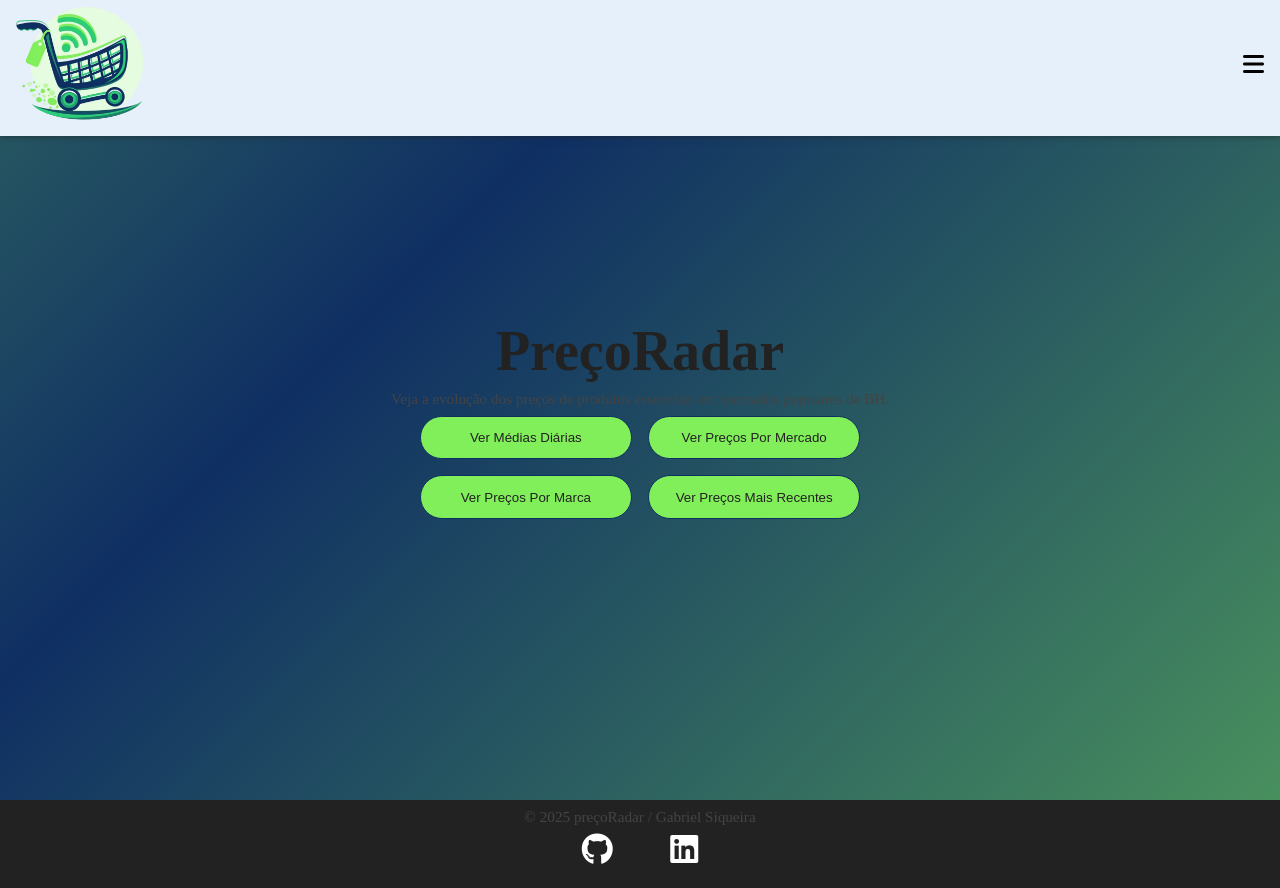
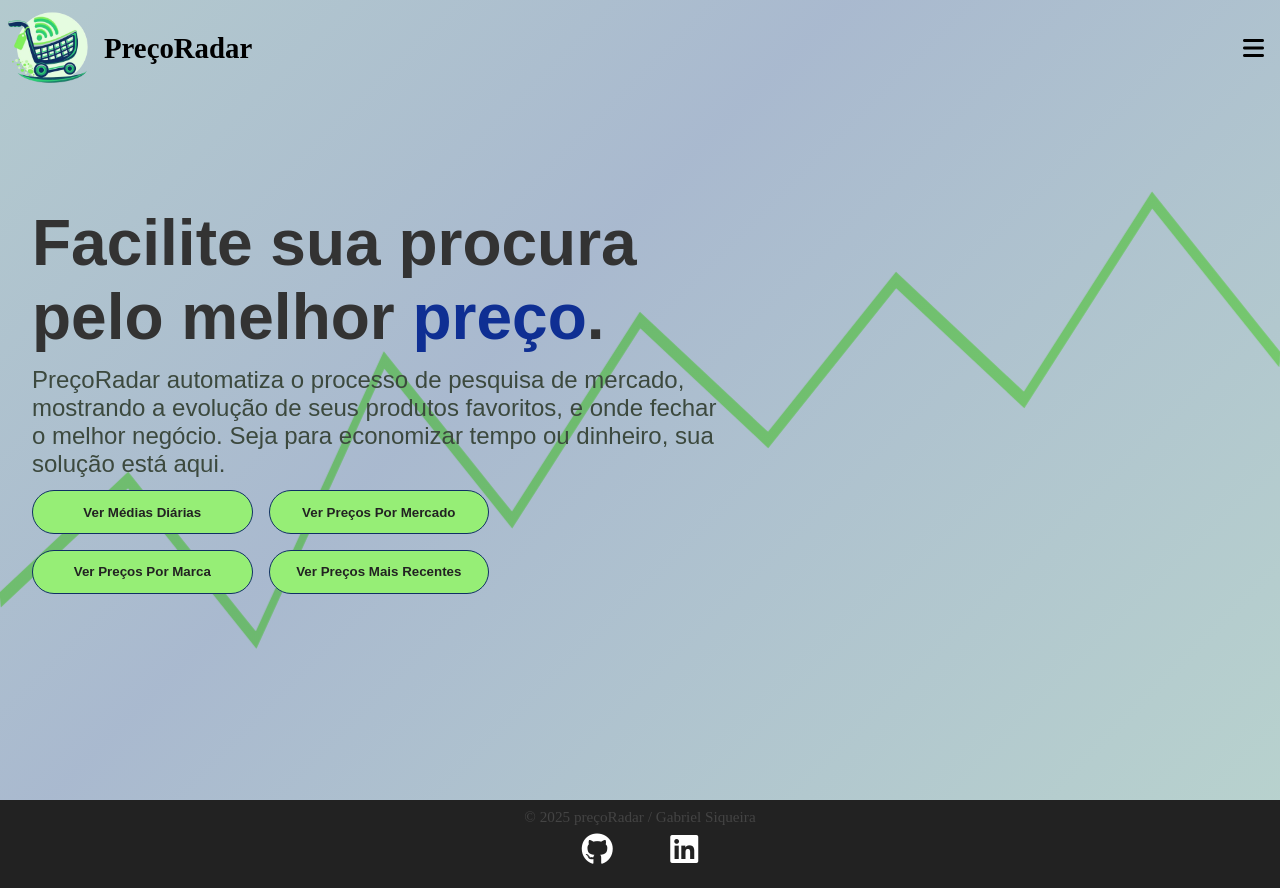
Before and after one commit to ToastedGMS/price-tracker, a React (Vite) app: page / in a window 1280 px wide. Built offline with nearby package versions, Linux system fonts and the light colour scheme; no server answers.

Commit message:
update landing page styling

```diff
--- a/src/pages/Home.jsx
+++ b/src/pages/Home.jsx
@@ -4,11 +4,25 @@ import styles from './stylesheets/Home.module.css';
 
 const Home = () => {
 	return (
+		<div className={styles.heroWrapper}>
+			<div className={styles.heroBackground}>
+				<svg viewBox="0 0 1000 200" preserveAspectRatio="none">
+					<path
+						d="M0,150 L100,120 L200,160 L300,90 L400,130 L500,80 L600,110 L700,70 L800,100 L900,50 L1000,90"
+						className={styles.graphLine}
+					/>
+				</svg>
+			</div>
+
 			<div className={styles.hero}>
-			<h1>PreçoRadar</h1>
+				<h2>
+					Facilite sua procura pelo melhor{' '}
+					<span style={{ color: '#0f2f93' }}>preço</span>.
+				</h2>
 				<p>
-				Veja a evolução dos preços de produtos essenciais em mercados populares
-				de BH.
+					PreçoRadar automatiza o processo de pesquisa de mercado, mostrando a
+					evolução de seus produtos favoritos, e onde fechar o melhor negócio.
+					Seja para economizar tempo ou dinheiro, sua solução está aqui.
 				</p>
 				<div className={styles.btnContainer}>
 					<HomepageBtn
@@ -29,6 +43,7 @@ const Home = () => {
 					/>
 				</div>
 			</div>
+		</div>
 	);
 };
 
--- a/src/pages/Layout.jsx
+++ b/src/pages/Layout.jsx
@@ -22,6 +22,7 @@ const Layout = () => {
 					justifyContent: transparent != 'true' && 'center',
 				}}
 			>
+				<div className={styles.headerContainer}>
 					<img
 						className={styles.logo}
 						onClick={() => navigate('/')}
@@ -29,6 +30,11 @@ const Layout = () => {
 						src="/preçoRadar-LOGO.webp"
 						alt="Logotipo do site que mostra um carrinho de supermercado com um sinal sendo emitido dele."
 					/>
+					<h1 style={{ display: transparent === 'true' ? 'block' : 'none' }}>
+						PreçoRadar
+					</h1>
+				</div>
+
 				<ul>
 					<div className={styles.navbar}>
 						<i
--- a/src/pages/stylesheets/Home.module.css
+++ b/src/pages/stylesheets/Home.module.css
@@ -14,18 +14,34 @@
 	height: 100vh;
 	display: flex;
 	flex-direction: column;
-	align-items: center;
+	align-items: flex-start;
 	justify-content: center;
-	background: linear-gradient(-45deg, #81ef59, #0f2f63, #81ef59, #0f2f63);
+	text-align: left;
+	background: linear-gradient(
+		-45deg,
+		#81ef5948,
+		#0f2f6348,
+		#81ef5948,
+		#0f2f6348
+	);
 	background-size: 400% 400%;
-	animation: gradientShift 15s ease infinite;
+	animation: gradientShift 10s ease infinite;
 	padding: 0 2em;
 }
 
-.hero h1 {
-	font-size: 3.5rem;
-	color: #222222;
-	margin-bottom: 0;
+.hero h2 {
+	margin: 0;
+	font-size: 4em;
+	text-align: left;
+	font-family: Arial, Helvetica, sans-serif;
+}
+
+.hero p {
+	margin-left: 0;
+	font-size: 1.5em;
+	text-align: left;
+	font-family: Arial, Helvetica, sans-serif;
+	color: #3c493e;
 }
 
 .btnContainer {
@@ -33,3 +49,65 @@
 	grid-template-columns: 1fr 1fr;
 	gap: 1em;
 }
+
+.heroBackground {
+	position: absolute;
+	top: 0;
+	left: 0;
+	width: 100%;
+	height: 100%;
+	background: #e6f0fa;
+	overflow: hidden;
+	z-index: -1;
+}
+
+.heroBackground svg {
+	width: 100%;
+	height: 100%;
+}
+
+.graphLine {
+	fill: none;
+	stroke: #81ef59;
+	stroke-width: 3;
+	stroke-dasharray: 1500;
+	stroke-dashoffset: 1500;
+	animation: draw-line 4s ease-out forwards, pulse 4s infinite ease-in-out;
+}
+
+@keyframes draw-line {
+	to {
+		stroke-dashoffset: 0;
+	}
+}
+
+@keyframes pulse {
+	0%,
+	100% {
+		stroke-width: 3;
+		opacity: 1;
+	}
+	50% {
+		stroke-width: 4;
+		opacity: 0.8;
+	}
+}
+
+@media (max-width: 768px) {
+	.hero {
+		height: 90vh;
+		padding: 0 1em;
+	}
+
+	.hero h2 {
+		font-size: 2.5em;
+	}
+
+	.hero p {
+		font-size: 1.2em;
+	}
+
+	.btnContainer {
+		grid-template-columns: 1fr;
+	}
+}
--- a/src/pages/stylesheets/Layout.module.css
+++ b/src/pages/stylesheets/Layout.module.css
@@ -2,21 +2,30 @@ header {
 	display: flex;
 	justify-content: space-between;
 	align-items: center;
-	background-color: #e6f0fa;
+	background-color: transparent;
 	z-index: 99;
 	position: fixed;
 	width: 100%;
 	top: 0;
 	padding: 0 0 0.5em 0;
-	box-shadow: 0px 1px 6px #2222228f;
+}
+
+.headerContainer {
+	display: flex;
+	justify-content: center;
+	align-items: center;
+	gap: 1em;
+	padding: 0.5em;
 }
 
 .logo {
-	max-width: 8em;
+	max-width: 5em;
 }
 
-header > img {
-	margin-left: 1em;
+.headerContainer h1 {
+	font-size: 1.8em;
+	color: #000000;
+	font-weight: bold;
 }
 
 header > ul > .navbar > i {
@@ -27,7 +36,7 @@ header > ul > .navbar > i:hover {
 	cursor: pointer;
 }
 
-header > img:hover {
+.headerContainer > img:hover {
 	cursor: pointer;
 }
 
@@ -48,6 +57,9 @@ header > ul {
 .navbar > li > a {
 	text-decoration: none;
 	color: #222222;
+}
+.navbar > li > a:hover {
+	color: #0f2f93;
 }
 
 footer {
@@ -82,8 +94,15 @@ footer {
 		justify-content: center;
 		margin: 0 auto;
 	}
+	.headerContainer {
+		justify-content: flex-start;
+	}
 
-	header > img {
+	.headerContainer h1 {
+		font-size: 1.3em;
+	}
+
+	.headerContainer img {
 		width: 20%;
 	}
 }
--- a/src/reusable/stylesheets/HomepageBtn.module.css
+++ b/src/reusable/stylesheets/HomepageBtn.module.css
@@ -1,13 +1,13 @@
 .HomepageBtn {
-	background-color: #81ef59;
+	background-color: #96ee76;
 	color: #222222;
 	padding: 1em 2em;
 	border-radius: 50px;
 	border: 1px solid #0f2f63;
+	font-weight: bold;
 }
 
 .HomepageBtn:hover {
 	background-color: #5feb2c;
 	cursor: pointer;
-	outline: solid 2px #0f2f63;
 }
```
Lines whose indentation alone changed are shown as unchanged.
